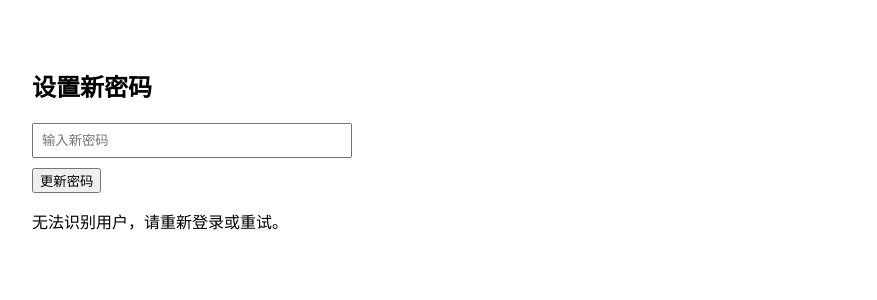
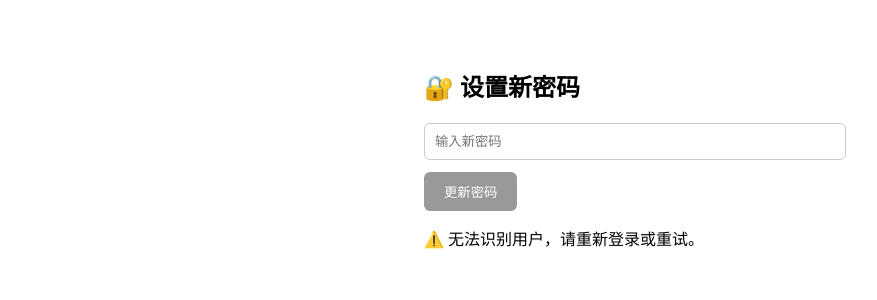
Before and after one commit to Olivia-SMY/ecat-fullstack, a React (Vite) app in the folder esat-client/: page /update-password in a window 1280 px wide. Shown: the top 300 px of the page, without its empty margins (16-893 px from the left). Built offline with nearby package versions, Linux system fonts and the light colour scheme.

Commit message:
feat: update password page and fix session handling

```diff
--- a/esat-client/src/pages/UpdatePasswordPage.jsx
+++ b/esat-client/src/pages/UpdatePasswordPage.jsx
@@ -1,3 +1,4 @@
+// src/pages/UpdatePasswordPage.jsx
 import React, { useState, useEffect } from 'react';
 import { useNavigate } from 'react-router-dom';
 import { supabase } from '../utils/supabase';
@@ -5,41 +6,72 @@ import { supabase } from '../utils/supabase';
 const UpdatePasswordPage = () => {
   const [newPassword, setNewPassword] = useState('');
   const [message, setMessage] = useState('');
+  const [canSubmit, setCanSubmit] = useState(false);
   const navigate = useNavigate();
 
   useEffect(() => {
-    // Supabase 自动从 URL 中恢复 session，无需额外处理
+    // 检查 Supabase 是否有 session
     supabase.auth.getSession().then(({ data: { session } }) => {
       if (!session) {
-        setMessage('无法识别用户，请重新登录或重试。');
+        setMessage('⚠️ 无法识别用户，请重新登录或重试。');
+        setCanSubmit(false);
+      } else {
+        setCanSubmit(true);
       }
     });
   }, []);
 
   const handleUpdate = async () => {
+    if (!newPassword || newPassword.length < 6) {
+      setMessage('密码至少 6 位');
+      return;
+    }
+
     const { error } = await supabase.auth.updateUser({ password: newPassword });
 
     if (error) {
-      setMessage('更新失败：' + error.message);
+      setMessage('❌ 更新失败：' + error.message);
     } else {
-      setMessage('密码更新成功，即将跳转到登录页...');
+      setMessage('✅ 密码更新成功，2秒后跳转到登录页...');
       setTimeout(() => navigate('/login'), 2000);
     }
   };
 
   return (
-    <div style={{ padding: 40 }}>
-      <h2>设置新密码</h2>
+    <div style={{ padding: 40, maxWidth: 400, margin: '0 auto' }}>
+      <h2>🔐 设置新密码</h2>
+
       <input
         type="password"
         placeholder="输入新密码"
         value={newPassword}
         onChange={e => setNewPassword(e.target.value)}
-        style={{ padding: 8, marginBottom: 10, width: '100%', maxWidth: 300 }}
+        style={{
+          padding: 10,
+          marginBottom: 12,
+          width: '100%',
+          borderRadius: 6,
+          border: '1px solid #ccc',
+        }}
       />
       <br />
-      <button onClick={handleUpdate}>更新密码</button>
-      <p>{message}</p>
+
+      <button
+        onClick={handleUpdate}
+        disabled={!canSubmit}
+        style={{
+          backgroundColor: canSubmit ? '#0070f3' : '#999',
+          color: 'white',
+          padding: '10px 20px',
+          borderRadius: 6,
+          border: 'none',
+          cursor: canSubmit ? 'pointer' : 'not-allowed',
+        }}
+      >
+        更新密码
+      </button>
+
+      {message && <p style={{ marginTop: 15 }}>{message}</p>}
     </div>
   );
 };
```
